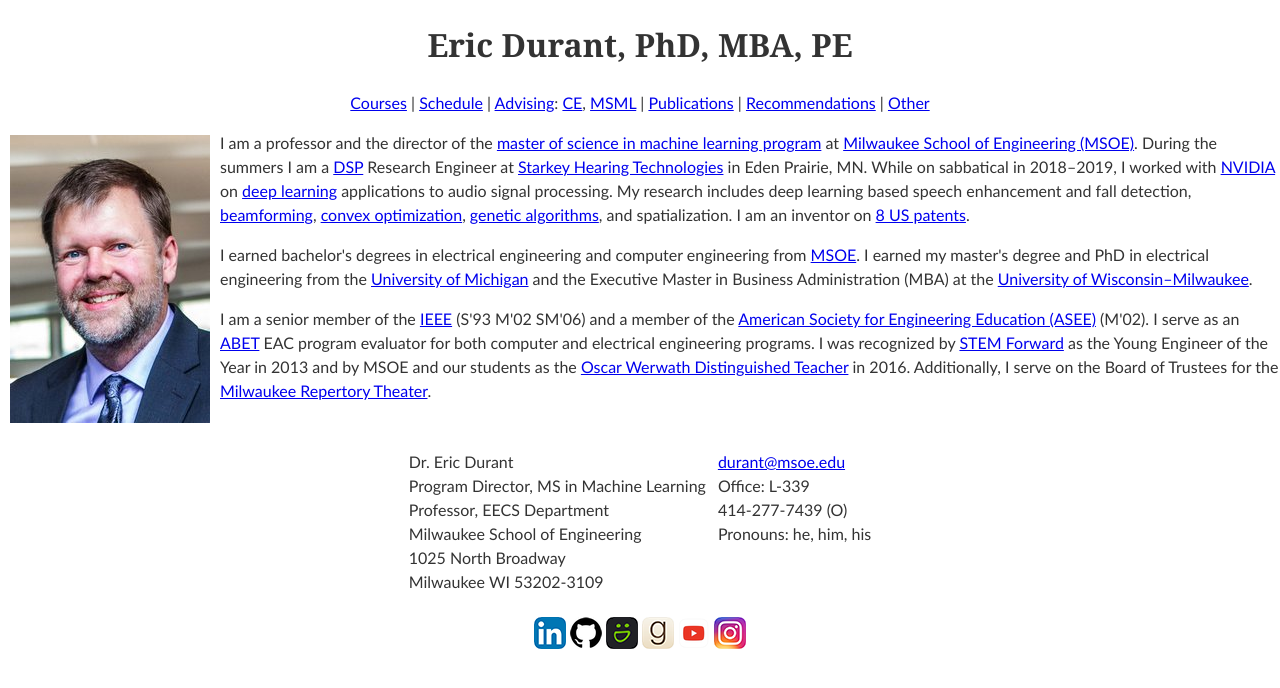
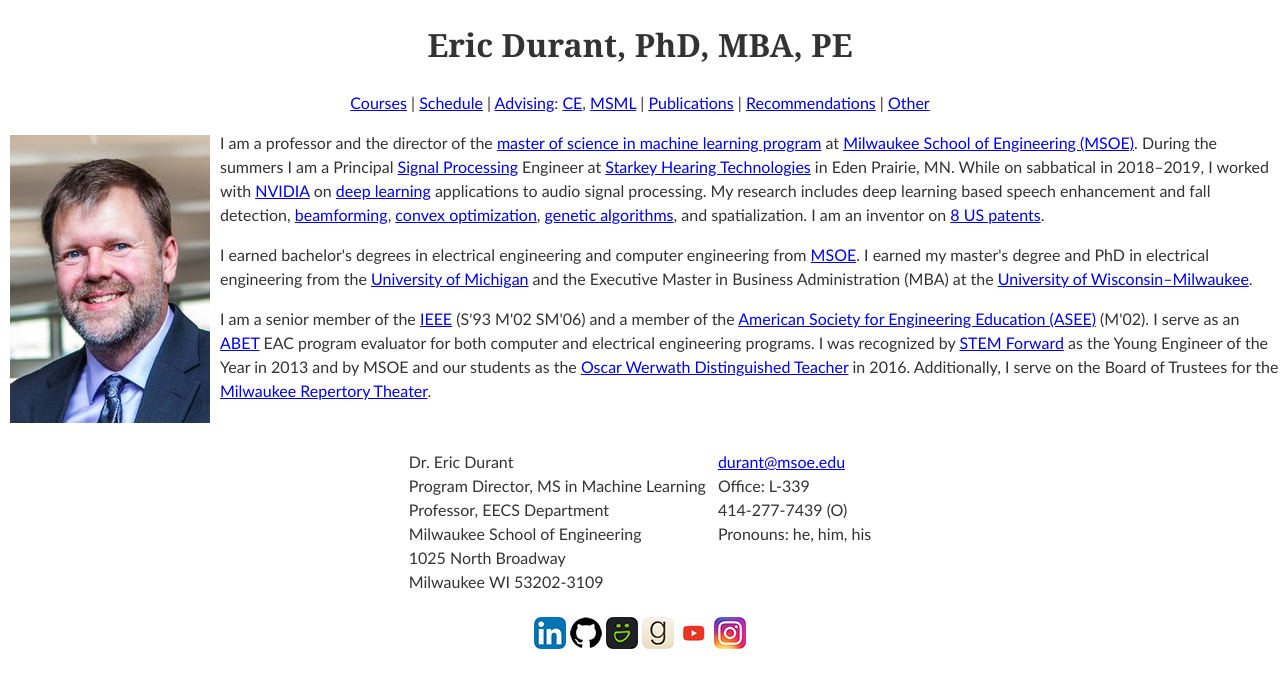
Before and after one commit to edurant/edurant.github.io, a Jekyll site: the page built from index.html, in a window 1280 px wide. Shown: the top 688 px of the page. Built offline with Jekyll 4.4.1, drawn with Linux system fonts in a browser that asks for light colours.

Commit message:
Starkey Promotion

```diff
--- a/index.html
+++ b/index.html
@@ -28,7 +28,7 @@
 a professor and the director of
 the <a href="https://www.msoe.edu/academics/graduate-degrees/m-s-in-machine-learning/">master of science in machine learning program</a>
 at <a href="https://www.msoe.edu/" title="MSOE homepage">Milwaukee School of Engineering (MSOE)</a>.
-During the summers I am a <a href="https://en.wikipedia.org/wiki/Digital_signal_processing">DSP</a> Research
+During the summers I am a Principal <a href="https://en.wikipedia.org/wiki/Digital_signal_processing">Signal Processing</a>
 Engineer at <a href="https://www.starkey.com/" title="Starkey homepage">Starkey Hearing Technologies</a> in Eden Prairie, MN.
 While on sabbatical in 2018&#150;2019, I worked with <a href="https://www.nvidia.com/en-us/autonomous-machines/intelligent-video-analytics-platform/">NVIDIA</a>
 on <a href="https://en.wikipedia.org/wiki/Deep_learning">deep learning</a> applications to audio signal processing.
```
